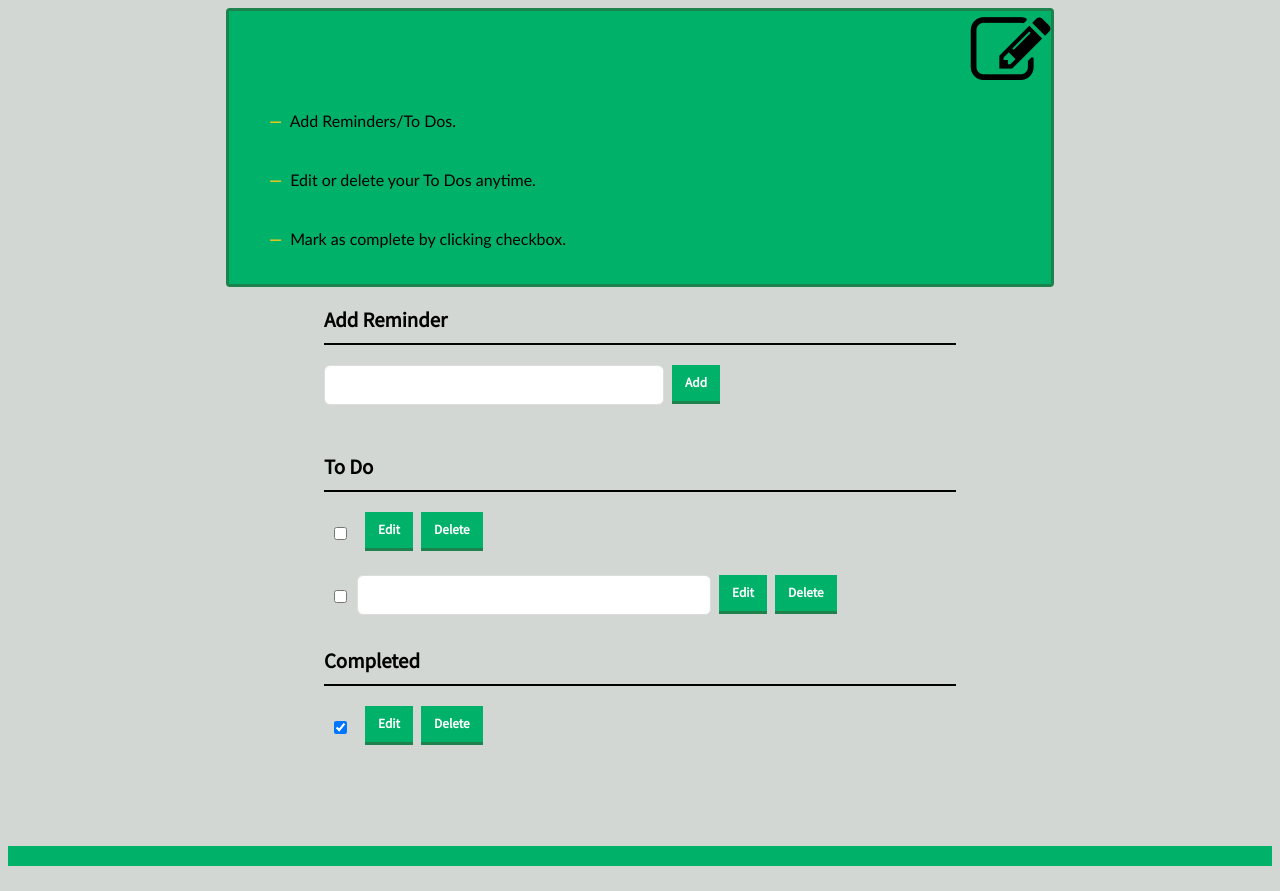
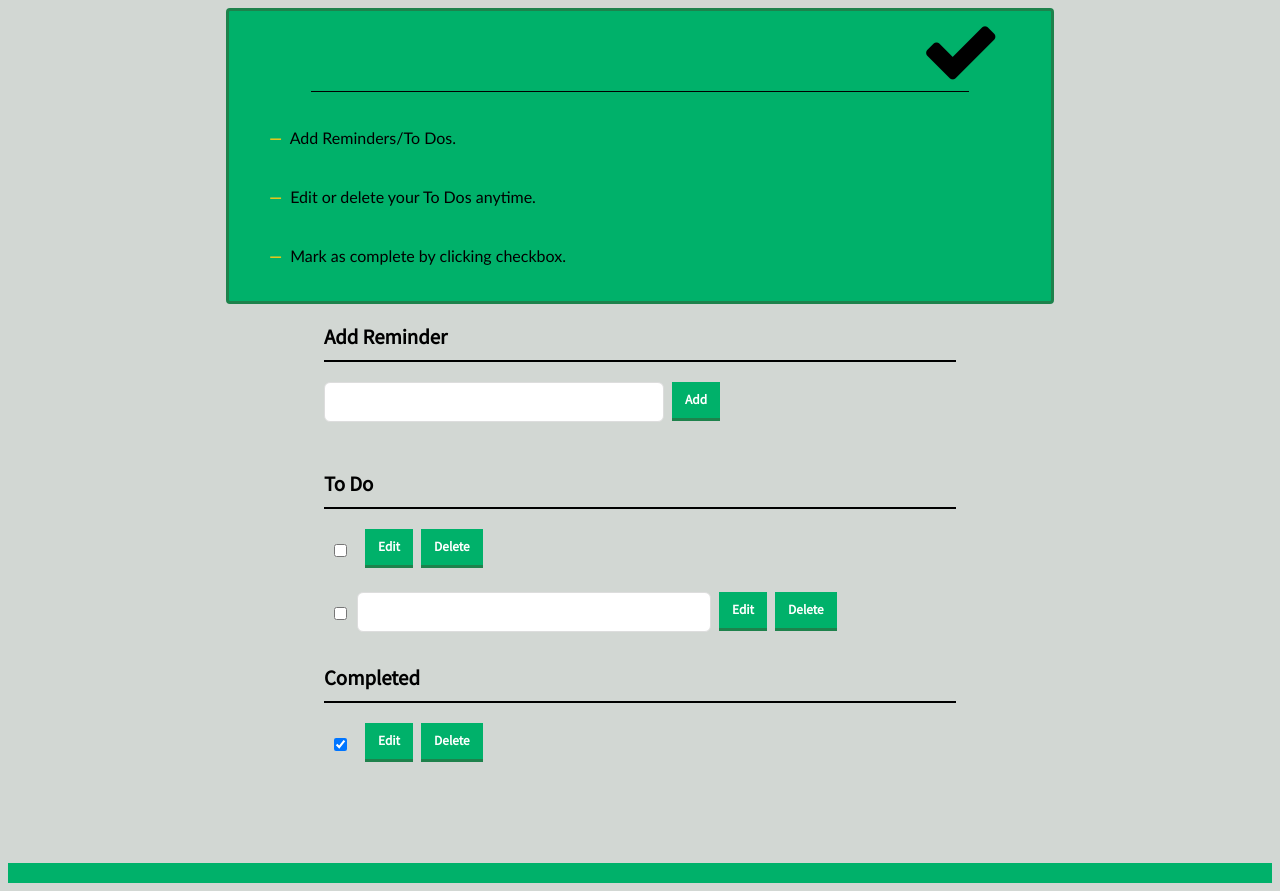
Before and after one commit to ericirel/to-do-app, a plain HTML site: page index.html in a window 1280 px wide. Drawn offline with Linux system fonts and the light colour scheme.

Commit message:
Changed icon

```diff
--- a/css/main.css
+++ b/css/main.css
@@ -23,7 +23,8 @@ body {
 }
 
 #icon i {
- float: right;
+  float: right;
+  margin-right: 50px;
 }
 
 #slash-slash {
@@ -148,4 +149,12 @@ ul li.editMode label {
   padding-top: 60px;
   padding-bottom: 60px;
   border-bottom: 20px solid #00B16A;
+  bottom: 0;
 }
+
+.line {
+  border-bottom: 1px solid #000;
+  padding-bottom: 80px;
+  width: 80%;
+  margin: 0 auto;
+}
--- a/index.html
+++ b/index.html
@@ -10,8 +10,9 @@
 <body>
   <div class="instructions">
     <div id="icon">
-      <i class="fa fa-pencil-square-o fa-5x"></i>
+      <i class="fa fa-check fa-5x"></i>
     </div>
+    <div class="line"></div>
     <ol>
       <li><span id="slash-slash">&mdash;</span>&nbsp; Add Reminders/To Dos.</li>
       <li><span id="slash-slash">&mdash;</span>&nbsp; Edit or delete your To Dos anytime.</li>
```
